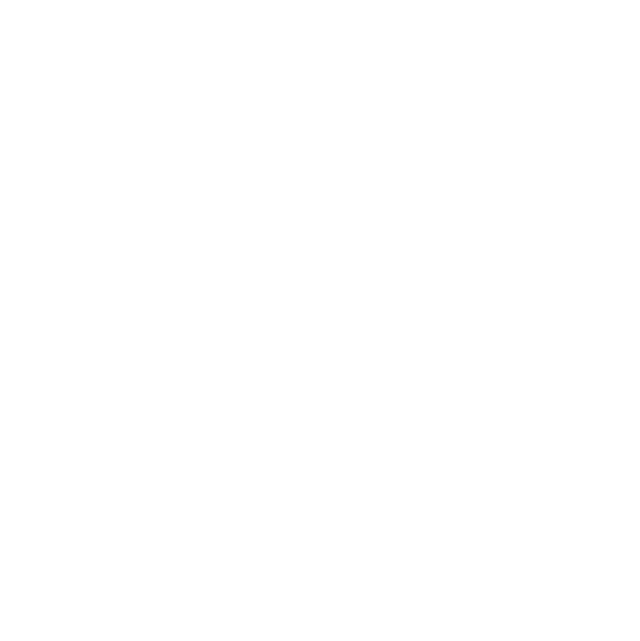
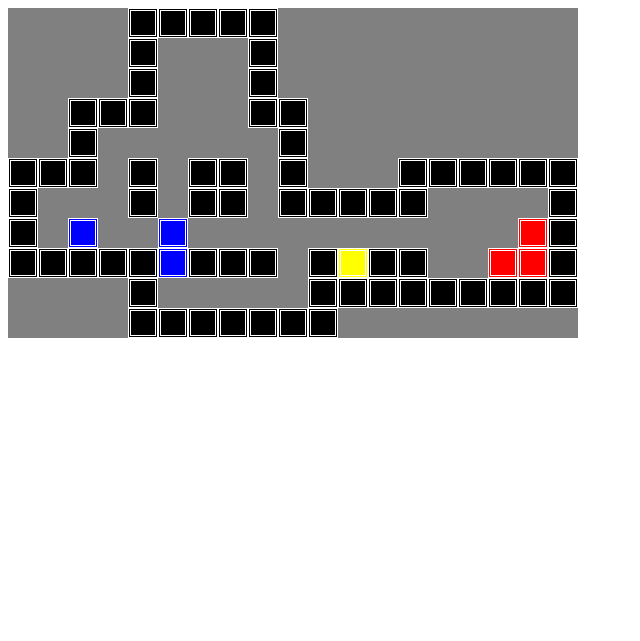
Before and after one commit to iHomeHands/GeekUni_JS-2, a plain HTML site: page index.html in a window 1280 px wide. Shown: the whole page, without its empty margins (0-640 px from the left). Drawn offline with Linux system fonts and the light colour scheme.

Commit message:
Реализация загрузки карты

```diff
--- a/index.html
+++ b/index.html
@@ -1,16 +1,16 @@
 <!DOCTYPE html>
 <html lang="en">
+
 <head>
-	<meta charset="UTF-8">
-	<title>Document</title>
-	<link rel="stylesheet" href="style.css">
-	<script src="/sokoban.js" type="text/javascript"></script>
+    <meta charset="UTF-8">
+    <title>Document</title>
+    <link rel="stylesheet" href="style.css">
 </head>
+
 <body>
+    <div class="sokoban" id="sokoban">
+    </div>
+    <script src="sokoban.js" type="text/javascript"></script>
+</body>
 
-<div class="sokoban" id="sokoban">
-
-</div>
-
-</body>
 </html>
--- a/sokoban.js
+++ b/sokoban.js
@@ -1,6 +1,89 @@
-const level = {
-	"Id": "Connection",
-	"Width": 9,
-	"Height": 10,
-	"L": ["   ####", "####  ##", "#   $  #", "#  *** #", "#  . . ##", "## * *  #", " ##***  #", "  # $ ###", "  # @ #", "  #####"]
-};
+function Sokoban(options) {
+    this.options = options;
+    this.element = this.options.element;
+    this.field = [];
+    this.man = { 'top': 0, 'left': 0 };
+    this.init();
+}
+
+Sokoban.prototype.init = function() {
+    this.loadField();
+}
+
+Sokoban.assignData = function(id, my_char, my_class) {
+    Sokoban.stateChar[id] = my_char;
+    Sokoban.stateClass[id] = my_class;
+}
+
+Sokoban.getType = function(my_char) {
+    for (key in Sokoban.stateChar) {
+        if (Sokoban.stateChar[key] == my_char) {
+            return key;
+        }
+    }
+}
+
+Sokoban.ITEM_EMPTY = 0;
+Sokoban.ITEM_MAN = 1;
+Sokoban.ITEM_TARGET = 2;
+Sokoban.ITEM_BOX = 3;
+Sokoban.ITEM_SOLVED = 4;
+Sokoban.ITEM_WALL = 5;
+Sokoban.stateChar = {};
+Sokoban.stateClass = {};
+
+Sokoban.assignData(Sokoban.ITEM_WALL, '#', 'sokoban__item-wall');
+Sokoban.assignData(Sokoban.ITEM_MAN, '@', 'sokoban__item-man');
+Sokoban.assignData(Sokoban.ITEM_TARGET, '.', 'sokoban__item-target');
+Sokoban.assignData(Sokoban.ITEM_BOX, '$', 'sokoban__item-box');
+Sokoban.assignData(Sokoban.ITEM_SOLVED, '+', 'sokoban__item-solved');
+Sokoban.assignData(Sokoban.ITEM_EMPTY, ' ', 'sokoban__item-empty');
+
+
+Sokoban.prototype.loadField = function() {
+    this.element.style.width = (this.options.level.Width * this.options.cellSize) + 'px';
+    this.element.style.height = (this.options.level.Height * this.options.cellSize) + 'px';
+    for (var i = 0; i < this.options.level.Height; i++) {
+        this.field[i] = [];
+        for (var j = 0; j < this.options.level.Width; j++) {
+            if (this.options.level.L[i].length > j) {
+                this.field[i][j] = Sokoban.getType(this.options.level.L[i].charAt(j));
+            } else {
+                this.field[i][j] = Sokoban.getType(' ');
+            }
+            var sokobanItem = document.createElement('div');
+            sokobanItem.className = Sokoban.stateClass[this.field[i][j]];
+            sokobanItem.style.width =
+                sokobanItem.style.height = this.options.cellSize + 'px';
+
+            sokobanItem.style.top = (i * this.options.cellSize) + 'px';
+            sokobanItem.style.left = (j * this.options.cellSize) + 'px';
+            this.element.appendChild(sokobanItem);
+        }
+    }
+    console.log(this.field);
+}
+
+new Sokoban({
+    element: document.getElementById('sokoban'),
+    cellSize: 30,
+    level: {
+        Id: "#1",
+        Width: 19,
+        Height: 11,
+        L: [
+            "    #####",
+            "    #   #",
+            "    #   #",
+            "  ###   ##",
+            "  #      #",
+            "### # ## #   ######",
+            "#   # ## #####    #",
+            "# $  $           .#",
+            "#####$### #@##  ..#",
+            "    #     #########",
+            "    #######"
+        ]
+
+    }
+});
--- a/style.css
+++ b/style.css
@@ -0,0 +1,53 @@
+ .sokoban {
+    position: relative;
+
+    overflow: hidden;
+
+    background: gray;
+}
+
+.sokoban__item-target {
+    position: absolute;
+
+    box-sizing: border-box;
+
+    border: 3px double white;
+    background: red;
+}
+
+.sokoban__item-solved {
+    position: absolute;
+
+    box-sizing: border-box;
+
+    border: 3px double white;
+    background: green;
+}
+
+
+.sokoban__item-wall {
+    position: absolute;
+
+    box-sizing: border-box;
+
+    border: 3px double white;
+    background: black;
+}
+
+.sokoban__item-man {
+    position: absolute;
+
+    box-sizing: border-box;
+
+    border: 3px double white;
+    background: yellow;
+}
+
+.sokoban__item-box {
+    position: absolute;
+
+    box-sizing: border-box;
+
+    border: 3px double white;
+    background: blue;
+}
```
